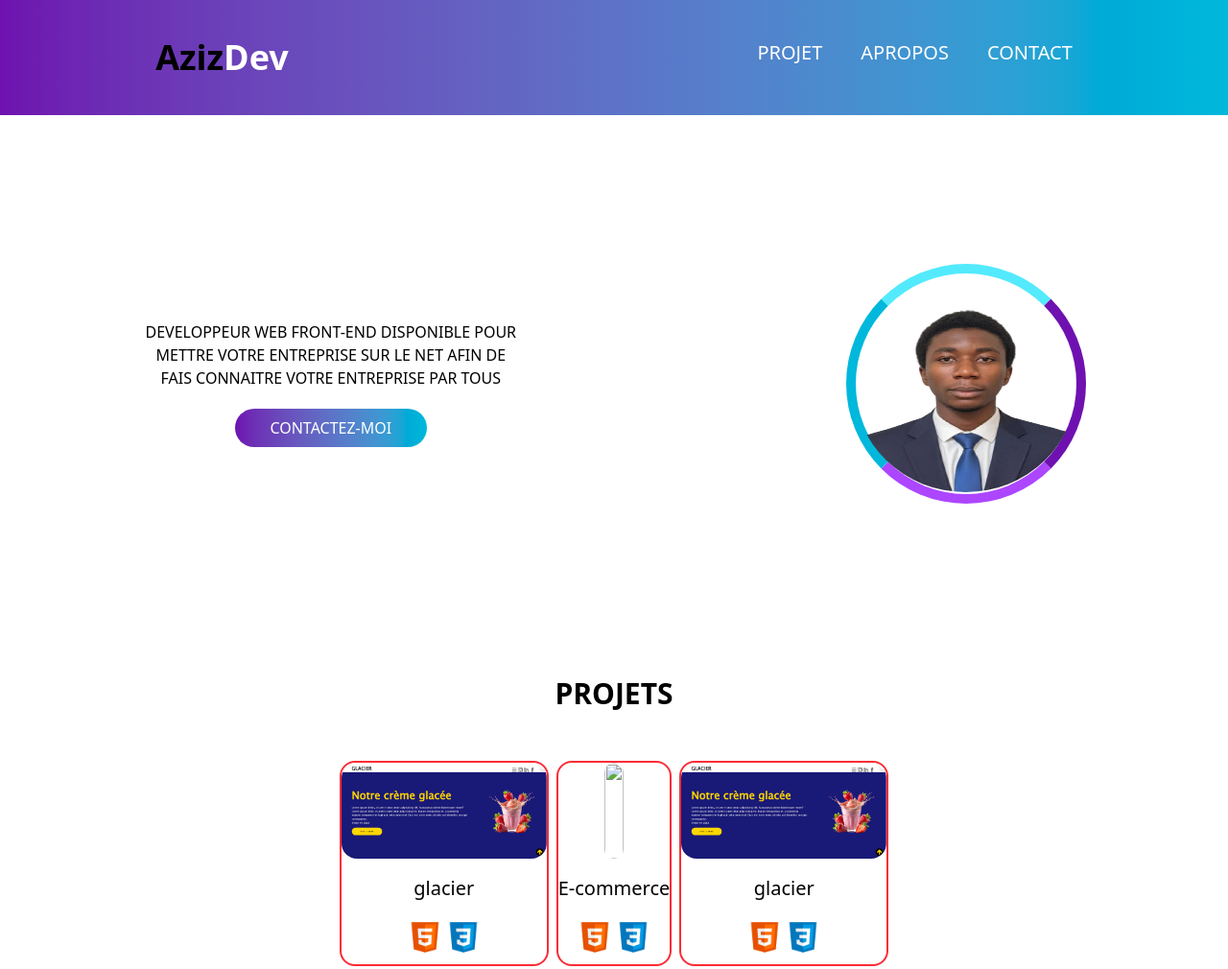
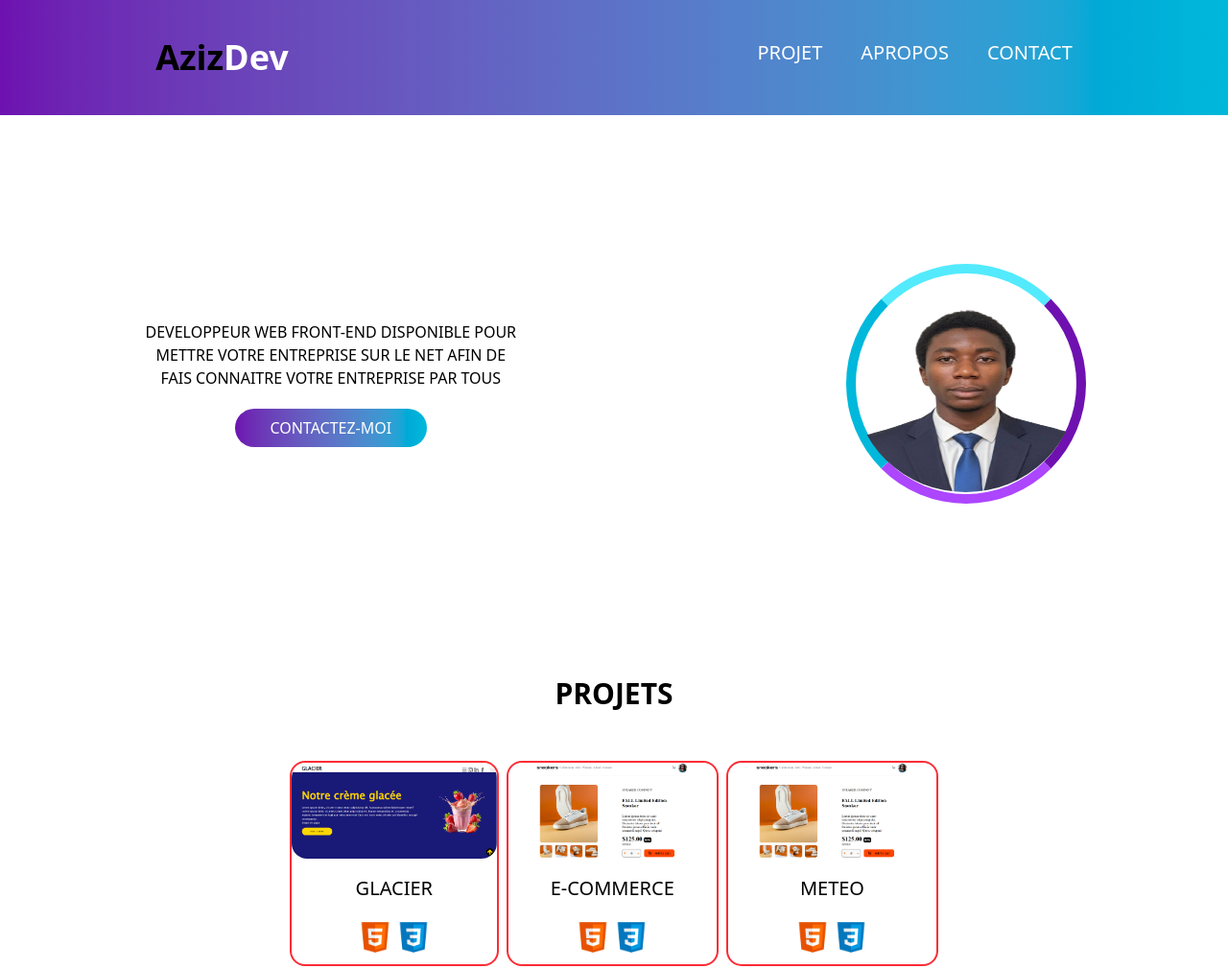
Before and after one commit to aziztraorer/mon-porfolio, a website: page index.html in a window 1280 px wide. Shown: the top 1010 px of the page at 96% size. Drawn offline with Linux system fonts and the light colour scheme.

Commit message:
Update text and image references in index.html

```diff
--- a/index.html
+++ b/index.html
@@ -42,7 +42,7 @@
 
             <div class="flex flex-col justify-center items-center gap-4 w-100px border-2 border-red-500 hover:cursor-pointer animate-bounce-slow rounded-2xl ">
                 <a href="https://aziztraorer.github.io/glace/"><img src="./src/assets/img/glacier.png" class="w-full h-[100px] rounded-2xl" alt="" srcset="" ></a>
-                <p class="text-[20px]">glacier</p>
+                <p class="text-[20px]">GLACIER</p>
                 <div class="flex items-center justify-center mb-2">
                     <img src="./src/assets/img/icons8-html-50.png" alt="" srcset="" class="w-[40px]">
                     <img src="./src/assets/img/icons8-css-50.png" alt="" srcset="" class="w-[40px]">
@@ -50,8 +50,8 @@
             </div>
 
             <div class="flex flex-col justify-center items-center gap-4 w-100px border-2 border-red-500 animate-bounce-slow rounded-2xl">
-                 <a href="https://aziztraorer.github.io/panier-chaussure/e-commerce/"><img src="./src/assets/img/" class="w-full h-[100px] rounded-2xl" alt="" srcset="" ></a>
-                <p class="text-[20px]">E-commerce</p>
+                 <a href="https://aziztraorer.github.io/panier-chaussure/e-commerce/"><img src="./src/assets/img/E-commerce (2).png" class="w-full h-[100px] rounded-2xl" alt="" srcset="" ></a>
+                <p class="text-[20px]">E-COMMERCE</p>
                 <div class="flex items-center justify-center mb-2">
                     <img src="./src/assets/img/icons8-html-50.png" alt="" srcset="" class="w-[40px]">
                     <img src="./src/assets/img/icons8-css-50.png" alt="" srcset="" class="w-[40px]">
@@ -59,8 +59,8 @@
             </div>
 
             <div class="flex flex-col justify-center items-center gap-4 w-100px border-2 border-red-500 animate-bounce-slow rounded-2xl">
-                <img src="./src/assets/img/glacier.png" class="w-full h-[100px] rounded-2xl" alt="" srcset="" >
-                <p class="text-[20px]">glacier</p>
+                <a href="https://aziztraorer.github.io/glace/"><img src="./src/assets/img/E-commerce (2).png" class="w-full h-[100px] rounded-2xl" alt="" srcset="" ></a>
+                <p class="text-[20px]">METEO</p>
                 <div class="flex items-center justify-center mb-2">
                     <img src="./src/assets/img/icons8-html-50.png" alt="" srcset="" class="w-[40px]">
                     <img src="./src/assets/img/icons8-css-50.png" alt="" srcset="" class="w-[40px]">
```
